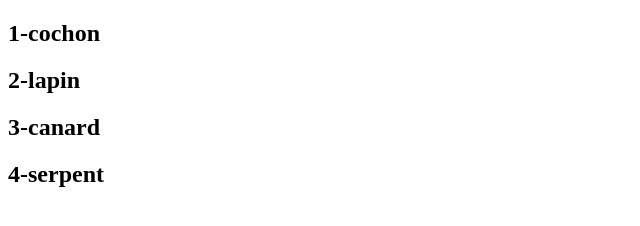
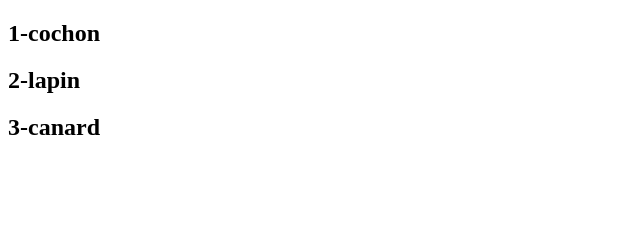
Before and after one commit to mizuchits/cours-git, a plain HTML site: page index.html in a window 1280 px wide. Shown: the whole page, without its empty margins (0-640 px from the left). Drawn offline with Linux system fonts and the light colour scheme.

Commit message:
Revert "serpent"
This reverts commit 7f80e7b81b1fa695c769533024c723014ed5b20b.

```diff
--- a/index.html
+++ b/index.html
@@ -11,7 +11,6 @@
     <h2>1-cochon</h2>
     <h2>2-lapin</h2>
     <h2>3-canard</h2>
-    <h2>4-serpent</h2>
 </body>
 
 </html>
```
